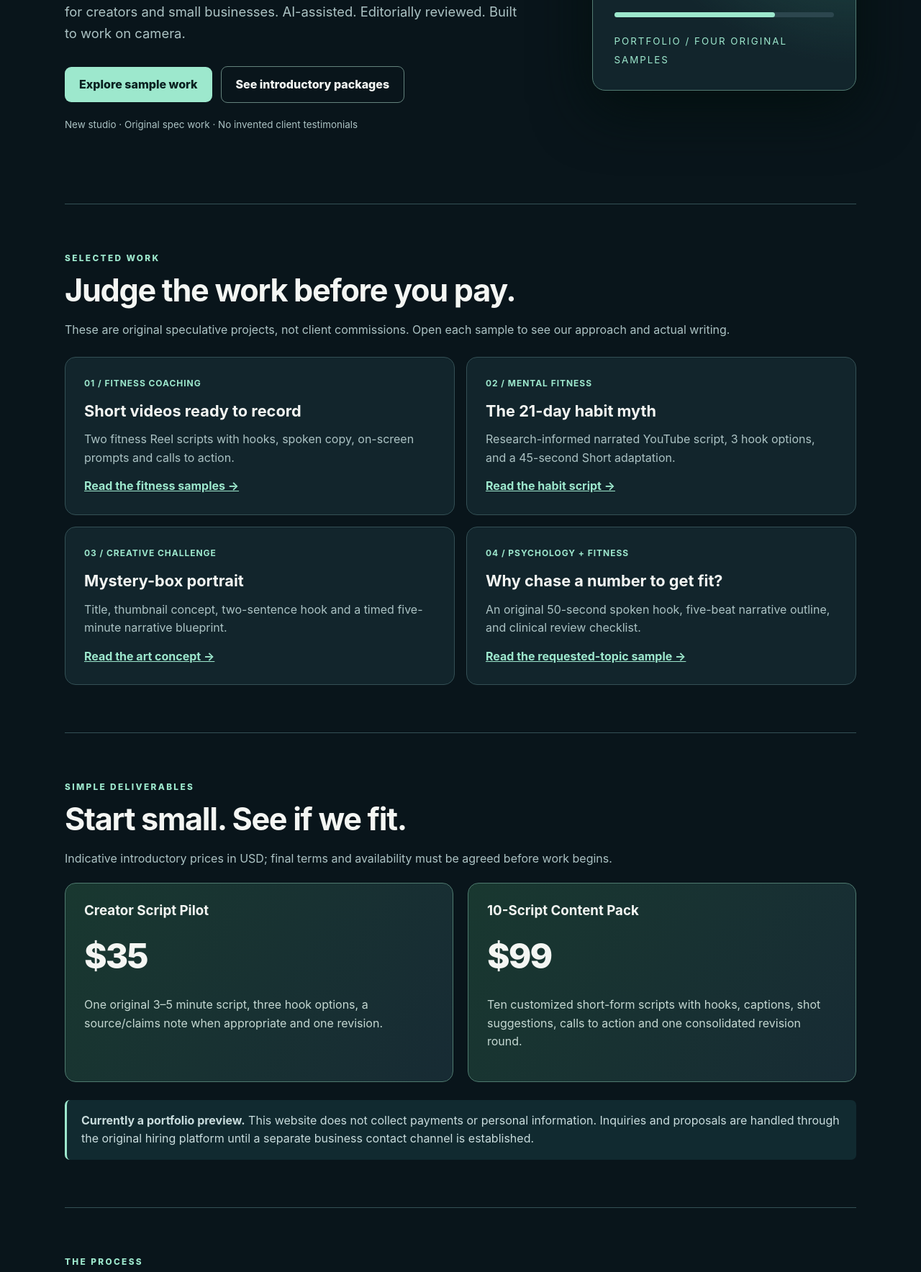
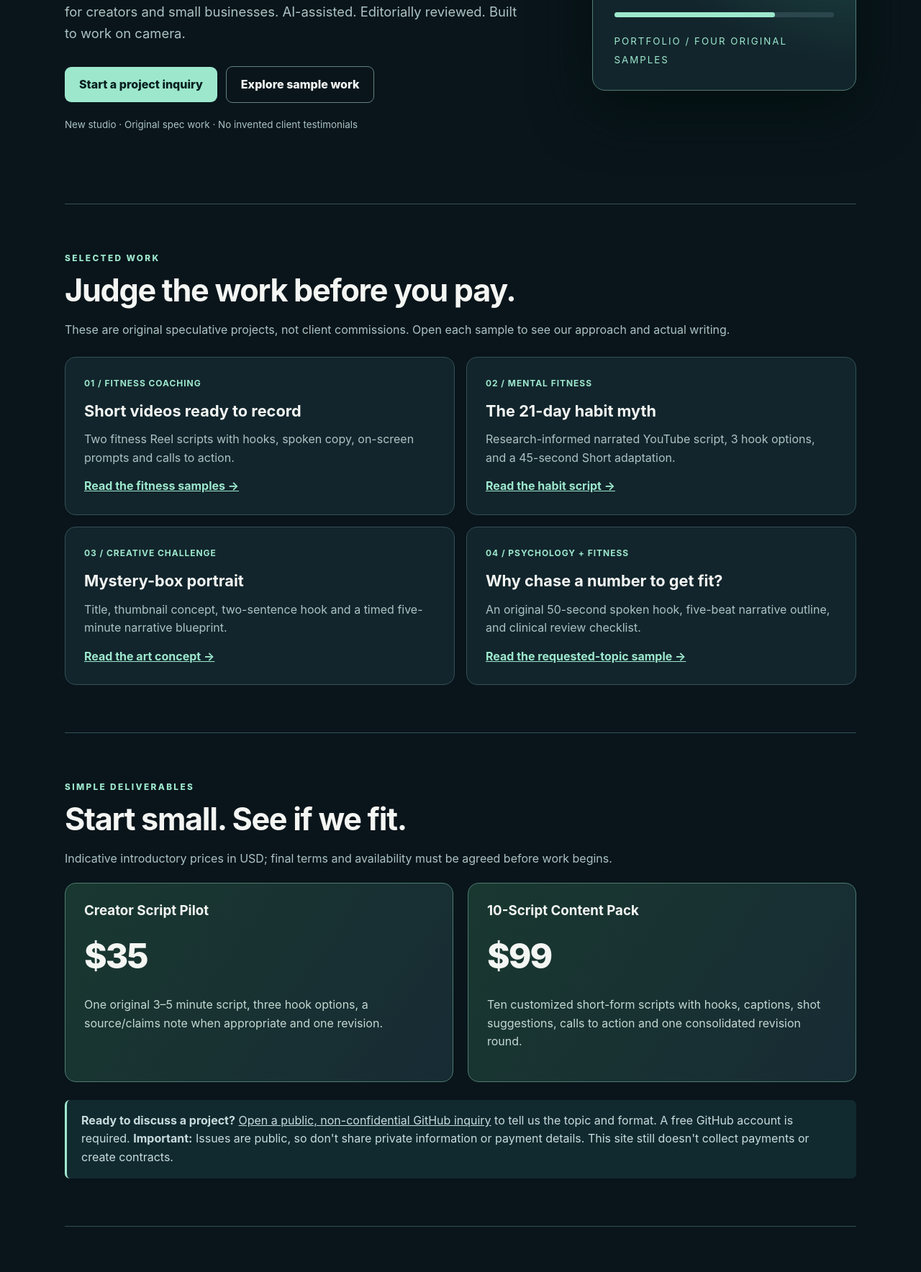
Before and after one commit to MohammadShojaei2008/ai-content-growth-studio, a plain HTML site: page index.html in a window 1280 px wide. Shown: the part 504-2272 px from the top of the page at 72% size. Drawn offline with Linux system fonts and the light colour scheme.

Commit message:
Add secure-scope customer inquiry CTA without personal Gmail

```diff
--- a/index.html
+++ b/index.html
@@ -4,13 +4,13 @@
 @media(max-width:780px){.hero{grid-template-columns:1fr;gap:32px;padding:63px 0}.cards,.offers,.steps{grid-template-columns:1fr}.nav{align-items:flex-start}.links{flex-wrap:wrap;gap:10px}section{padding:49px 0}.footer{flex-direction:column}.page{padding:45px 0}}
 </style></head><body><div class="container"><header class="nav"><a class="logo" href="./index.html">ACG <span>/</span> AI CONTENT GROWTH STUDIO</a><nav class="links"><a href="./index.html#work">Work</a><a href="./index.html#services">Services</a><a href="./index.html#process">Process</a></nav></header>
 <main>
-<div class="hero"><div><div class="eyebrow">Creative strategy &amp; scriptwriting</div><h1>Ideas that make<br>people <span class="accent">keep watching.</span></h1><p class="lede">Original video concepts, attention-holding scripts and clear filming notes for creators and small businesses. AI-assisted. Editorially reviewed. Built to work on camera.</p><a href="#work" class="button">Explore sample work</a><a href="#services" class="button alt">See introductory packages</a><p class="muted" style="font-size:.84rem;margin-top:20px">New studio · Original spec work · No invented client testimonials</p></div><aside class="visual"><small>/ CREATIVE BRIEF 001</small><strong>Don't just write a hook.<br>Design the payoff.</strong><p>Hook → rising stakes → visual twist → satisfying close.</p><div class="bar"><b></b></div><small>PORTFOLIO / FOUR ORIGINAL SAMPLES</small></aside></div>
+<div class="hero"><div><div class="eyebrow">Creative strategy &amp; scriptwriting</div><h1>Ideas that make<br>people <span class="accent">keep watching.</span></h1><p class="lede">Original video concepts, attention-holding scripts and clear filming notes for creators and small businesses. AI-assisted. Editorially reviewed. Built to work on camera.</p><a href="https://github.com/MohammadShojaei2008/ai-content-growth-studio/issues/new?template=project-inquiry.yml" class="button">Start a project inquiry</a><a href="#work" class="button alt">Explore sample work</a><p class="muted" style="font-size:.84rem;margin-top:20px">New studio · Original spec work · No invented client testimonials</p></div><aside class="visual"><small>/ CREATIVE BRIEF 001</small><strong>Don't just write a hook.<br>Design the payoff.</strong><p>Hook → rising stakes → visual twist → satisfying close.</p><div class="bar"><b></b></div><small>PORTFOLIO / FOUR ORIGINAL SAMPLES</small></aside></div>
 <section id="work"><div class="eyebrow">Selected work</div><h2>Judge the work before you pay.</h2><p class="muted">These are original speculative projects, not client commissions. Open each sample to see our approach and actual writing.</p><div class="cards">
 <article class="card"><span class="kicker">01 / FITNESS COACHING</span><h3>Short videos ready to record</h3><p>Two fitness Reel scripts with hooks, spoken copy, on-screen prompts and calls to action.</p><a href="samples/fitness.html">Read the fitness samples →</a></article>
 <article class="card"><span class="kicker">02 / MENTAL FITNESS</span><h3>The 21-day habit myth</h3><p>Research-informed narrated YouTube script, 3 hook options, and a 45-second Short adaptation.</p><a href="samples/habits.html">Read the habit script →</a></article>
 <article class="card"><span class="kicker">03 / CREATIVE CHALLENGE</span><h3>Mystery-box portrait</h3><p>Title, thumbnail concept, two-sentence hook and a timed five-minute narrative blueprint.</p><a href="samples/art.html">Read the art concept →</a></article>
 <article class="card"><span class="kicker">04 / PSYCHOLOGY + FITNESS</span><h3>Why chase a number to get fit?</h3><p>An original 50-second spoken hook, five-beat narrative outline, and clinical review checklist.</p><a href="samples/scale.html">Read the requested-topic sample →</a></article></div></section>
-<section id="services"><div class="eyebrow">Simple deliverables</div><h2>Start small. See if we fit.</h2><p class="muted">Indicative introductory prices in USD; final terms and availability must be agreed before work begins.</p><div class="offers"><article class="offer"><h3>Creator Script Pilot</h3><div class="price">$35</div><p>One original 3–5 minute script, three hook options, a source/claims note when appropriate and one revision.</p></article><article class="offer"><h3>10-Script Content Pack</h3><div class="price">$99</div><p>Ten customized short-form scripts with hooks, captions, shot suggestions, calls to action and one consolidated revision round.</p></article></div><div class="notice"><strong>Currently a portfolio preview.</strong> This website does not collect payments or personal information. Inquiries and proposals are handled through the original hiring platform until a separate business contact channel is established.</div></section>
+<section id="services"><div class="eyebrow">Simple deliverables</div><h2>Start small. See if we fit.</h2><p class="muted">Indicative introductory prices in USD; final terms and availability must be agreed before work begins.</p><div class="offers"><article class="offer"><h3>Creator Script Pilot</h3><div class="price">$35</div><p>One original 3–5 minute script, three hook options, a source/claims note when appropriate and one revision.</p></article><article class="offer"><h3>10-Script Content Pack</h3><div class="price">$99</div><p>Ten customized short-form scripts with hooks, captions, shot suggestions, calls to action and one consolidated revision round.</p></article></div><div class="notice"><strong>Ready to discuss a project?</strong> <a href="https://github.com/MohammadShojaei2008/ai-content-growth-studio/issues/new?template=project-inquiry.yml">Open a public, non-confidential GitHub inquiry</a> to tell us the topic and format. A free GitHub account is required. <strong>Important:</strong> Issues are public, so don't share private information or payment details. This site still doesn't collect payments or create contracts.</div></section>
 <section id="process"><div class="eyebrow">The process</div><h2>Simple, repeatable, accountable.</h2><div class="steps"><article><b>01 / BRIEF</b><h3>Agree on the audience</h3><p class="muted">We define the goal, subject, tone, video length, and relevant constraints.</p></article><article><b>02 / CREATE</b><h3>Write for delivery</h3><p class="muted">We shape hooks, pacing, evidence, visual directions, and a useful payoff.</p></article><article><b>03 / REVIEW</b><h3>Deliver and refine</h3><p class="muted">The final scope includes a clear revision step. Claims needing expert review are flagged.</p></article></div></section>
-<section><h2>Good questions to ask</h2><details><summary>Is this content written with AI?</summary><p>Yes. AI assists research, outlining and drafting. Final copy is reviewed for clarity and accuracy. Where medical or specialized claims are involved, the publishing expert must approve them.</p></details><details><summary>Do you guarantee views, sales or channel growth?</summary><p>No. We deliver agreed scripts and creative assets—not guaranteed algorithmic outcomes.</p></details><details><summary>Can I place an order here?</summary><p>Not yet. We are validating demand through legitimate hiring listings and will add a separate business contact and payment workflow after setup. This website does not accept or process payments.</p></details><details><summary>Are these paid client projects?</summary><p>No. Every example is an original portfolio sample. We do not claim customers, results or endorsements we have not earned.</p></details></section>
+<section><h2>Good questions to ask</h2><details><summary>Is this content written with AI?</summary><p>Yes. AI assists research, outlining and drafting. Final copy is reviewed for clarity and accuracy. Where medical or specialized claims are involved, the publishing expert must approve them.</p></details><details><summary>Do you guarantee views, sales or channel growth?</summary><p>No. We deliver agreed scripts and creative assets—not guaranteed algorithmic outcomes.</p></details><details><summary>Can I place an order here?</summary><p>You can <a href="https://github.com/MohammadShojaei2008/ai-content-growth-studio/issues/new?template=project-inquiry.yml">request an initial public project discussion through GitHub</a>. The inquiry is not a purchase or contract and cannot include confidential information. Payment and acceptance must be arranged separately after a project is agreed.</p></details><details><summary>Are these paid client projects?</summary><p>No. Every example is an original portfolio sample. We do not claim customers, results or endorsements we have not earned.</p></details></section>
 </main><footer class="footer"><span>© 2026 AI Content Growth Studio · Independent experiment</span><span>Original speculative samples · Transparent AI assistance</span></footer></div></body></html>
```
